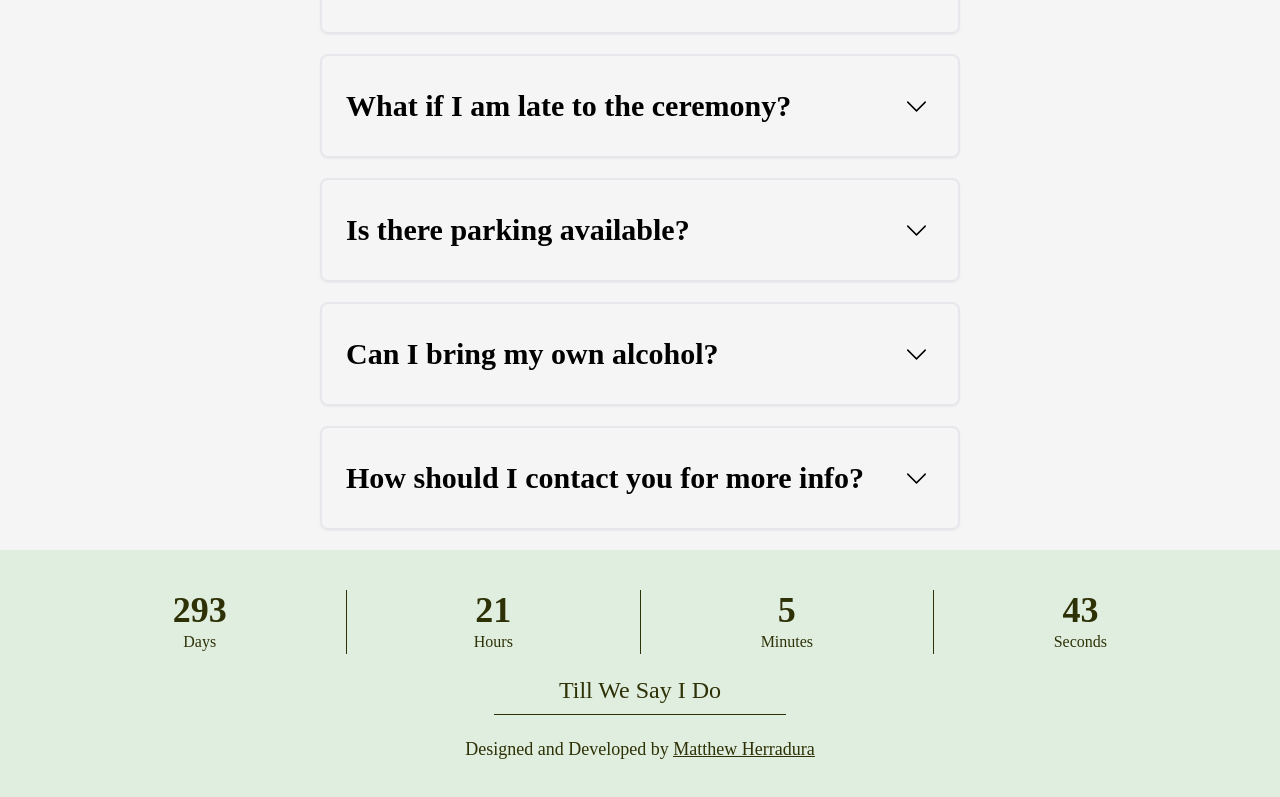
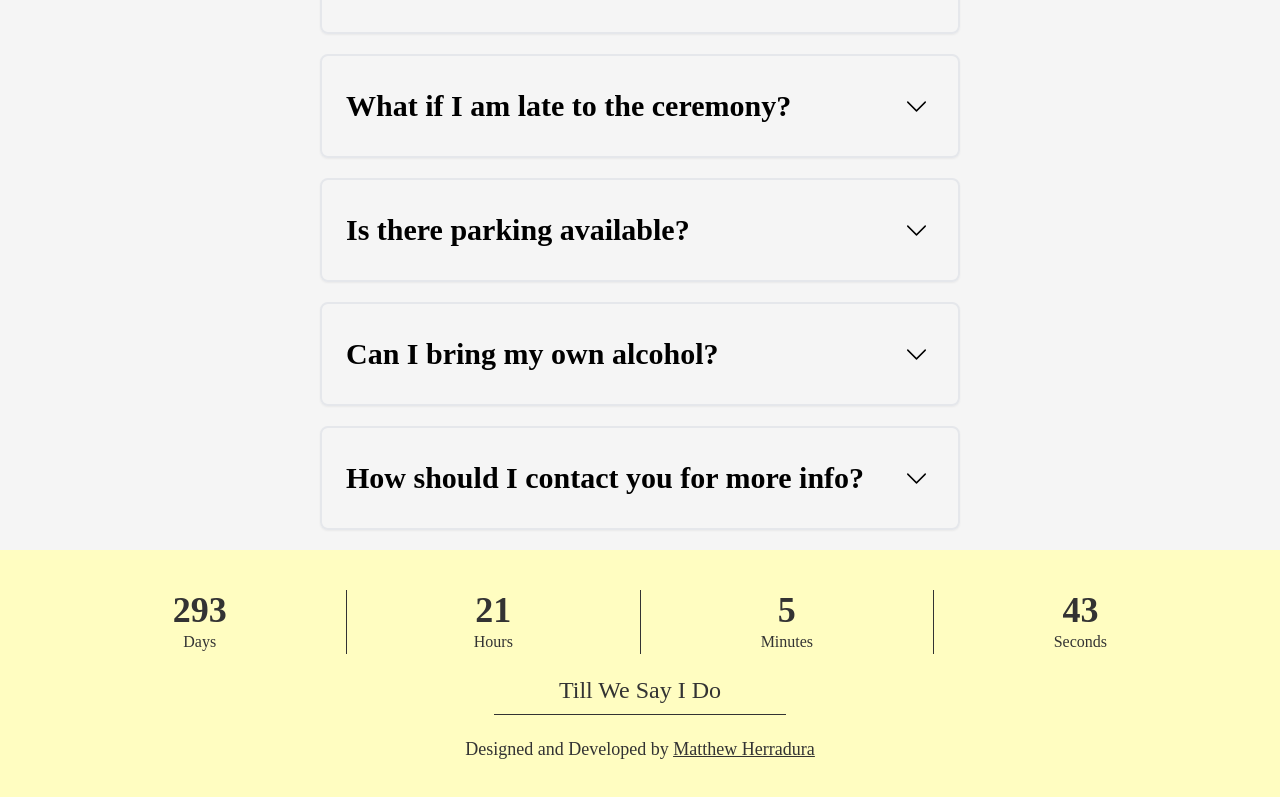
Before and after one commit to matthew-beep/wedding-v2, a Next.js app in the folder wedding-v2/: page /faq in a window 1280 px wide. Shown: the part 1086-1883 px from the top of the page. Built offline with nearby package versions, Linux system fonts and the light colour scheme; a web font is replaced by a local one.

Commit message:
moving away from zoom animation but will look into it

```diff
--- a/wedding-v2/src/app/footer.tsx
+++ b/wedding-v2/src/app/footer.tsx
@@ -40,7 +40,7 @@ const Footer: React.FC<FooterProps> = ({  }) => {
           <p>Till We say &quot;I do!&quot;</p>
   */
   return (
-    <footer className= "bg-[#E0EEE0] font-canto flex flex-col items-center min-h-54 py-10 text-[#2E3105] flex flex-col gap-2 items-center justify-around">
+    <footer className= "bg-[#FFFDC1] font-canto flex flex-col items-center min-h-54 py-10 text-[#333333] flex flex-col gap-2 items-center justify-around">
       <section className='w-full'>
         <div className='flex flex-col items-center justify-center text-4xl gap-5'>
           <div className='flex items-center w-11/12 justify-center font-bold'>
@@ -52,7 +52,7 @@ const Footer: React.FC<FooterProps> = ({  }) => {
                 Days
               </div>
             </div>
-            <div className='flex flex-col items-center border-l w-full border-[#2E3105] px-2'>
+            <div className='flex flex-col items-center border-l w-full border-[#333333] px-2'>
               <div>
                 {hours}
               </div>
@@ -60,7 +60,7 @@ const Footer: React.FC<FooterProps> = ({  }) => {
                 Hours
               </div>
             </div>
-            <div className='flex flex-col items-center border-l w-full border-[#2E3105] px-2'>
+            <div className='flex flex-col items-center border-l w-full border-[#333333] px-2'>
               <div>
                 {minutes}
               </div>
@@ -68,7 +68,7 @@ const Footer: React.FC<FooterProps> = ({  }) => {
                 Minutes
               </div>
             </div>
-            <div className='flex flex-col items-center border-l w-full border-[#2E3105] px-2'>
+            <div className='flex flex-col items-center border-l w-full border-[#333333] px-2'>
               <div>
                 {seconds}
               </div>
@@ -83,7 +83,7 @@ const Footer: React.FC<FooterProps> = ({  }) => {
         </div>
       </section>
       <section>
-        <hr className='m-auto h-px w-10/12 border-[#2E3105]'/>
+        <hr className='m-auto h-px w-10/12 border-[#333333]'/>
         <h5 className='mt-5 text-center text-sm lg:text-lg'>Designed and Developed by <span className='underline'><Link href="https://www.mherradura.com/" target='_blank'>Matthew Herradura</Link></span></h5>
       </section>
     </footer>
--- a/wedding-v2/src/app/landingNew.tsx
+++ b/wedding-v2/src/app/landingNew.tsx
@@ -29,13 +29,13 @@ const Landing: React.FC<LandingProps> = ({ large }) => {
 
     const { scrollYProgress : section} = useScroll({
       target: sectionRef,
-      offset: ["start start", "end end"]
+      offset: ["start start", "end start"]
     })
 
     const scale = useTransform(section, [0.3, 1], [1, 1.5]);
     const opacity = useTransform(end, [0, 1], [1, 0]);
 
-    const sectionOpacity = useTransform(section, [0.6, 1], [1, 0]);
+    //const sectionOpacity = useTransform(section, [0.6, 1], [1, 0]);
     //const textOpacity = useTransform(start, [0.5, 1], [0, 1]);
 
     const firstOpacity = useTransform(start, [0.3, 0.5], [0, 1]);
@@ -215,10 +215,9 @@ const Landing: React.FC<LandingProps> = ({ large }) => {
         </div>
       </section>
       <motion.section
-        className="lg:h-[150vh] h-auto min-h-[150vh] w-full relative bg-[#FFFDC1]"
+        className="lg:h-[100vh] h-auto min-h-[100vh] w-full relative bg-[#FFFDC1]"
         ref={sectionRef}
         style={{
-          opacity:sectionOpacity,
         }}
       >
         <div className="flex flex-col w-screen sm:flex-row sticky top-0 h-screen overflow-y-hidden lg:overflow-x-hidden">
@@ -226,7 +225,7 @@ const Landing: React.FC<LandingProps> = ({ large }) => {
             className="w-full h-full relative"
             ref={ref}
             style={{
-              scale
+              scale,
             }}
           >
             <Image src={saveMobile} alt="Wedding Invitation Flyer" className="w-full h-full object-cover"/>
@@ -261,9 +260,9 @@ const Landing: React.FC<LandingProps> = ({ large }) => {
           </motion.div>
         </div>
       </motion.section>
-      <section className="bg-[#FFFDC1] h-auto py-10 relative flex flex-col sm:flex-row items-center font-canto text-[#2E3105] gap-16">
+      <section className="bg-[#FFFDC1] h-auto py-10 relative flex flex-col sm:flex-row items-center font-canto text-[#333333] gap-16">
         <motion.div
-          className="px-5 flex flex-col gap-5 w-full"
+          className="px-5 flex flex-col gap-8 w-full items-center justify-center"
           initial={{
             opacity: 0,
           }}
@@ -280,17 +279,19 @@ const Landing: React.FC<LandingProps> = ({ large }) => {
             amount: 1
           }}
         >
-          <div className="w-full flex items-center gap-3">
-            <h4 className="text-lg text-[#7A7F55]">
+          <div className="flex items-center gap-3">
+            <h4 className="text-lg">
               When
             </h4>
-            <hr className="w-full bg-[#7A7F55] h-0.5"/>
           </div>
           <p className="text-4xl">Friday, August 29th, 2025</p>
-          <p className="text-xl">Ceremony: 3pm</p>
+          <div className="flex flex-col items-center">
+            <p className="text-xl">Ceremony: 3pm-3:30pm</p>
+            <p className="text-xl">Reception: 5pm-10pm</p>
+          </div>
         </motion.div>
         <motion.div
-          className="px-5 flex flex-col gap-5 w-full"
+          className="px-5 flex flex-col gap-8 w-full items-center justify-center"
           initial={{ opacity: 0 }}
           whileInView={{ opacity: 1 }}
           transition={{
@@ -302,14 +303,16 @@ const Landing: React.FC<LandingProps> = ({ large }) => {
             amount: 1
           }}
         >
-          <div className="w-full flex items-center gap-3">
-            <h4 className="text-lg text-[#7A7F55]">
+          <div className="flex items-center gap-3">
+            <h4 className="text-lg">
               Where
             </h4>
-            <hr className="w-full bg-[#7A7F55] h-0.5"/>
           </div>
           <p className="text-4xl">Rock Creek Gardens</p>
-          <p className="text-xl underline decoration-1">11421 164th St E Puyallup, WA 98374</p>
+          <div className="flex flex-col items-center">
+            <p className="text-xl underline decoration-1">11421 164th St E</p>
+            <p className="text-xl underline decoration-1">Puyallup, WA 98374</p>
+          </div>
         </motion.div>
         <motion.div
           className="px-5 flex flex-col gap-5 w-full"
```
